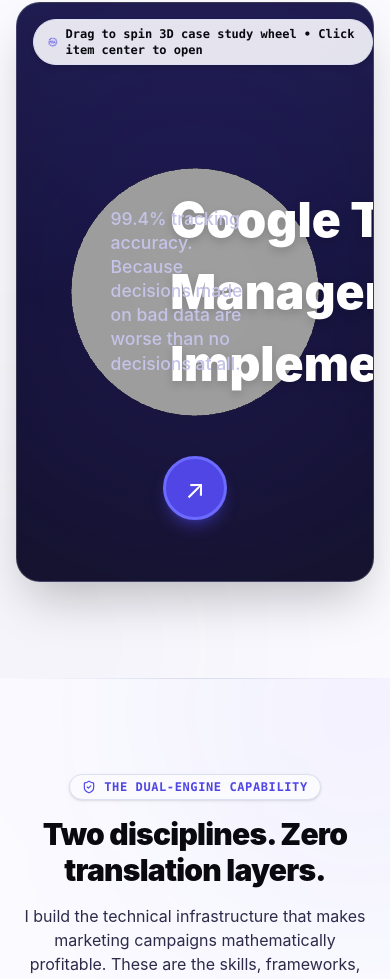
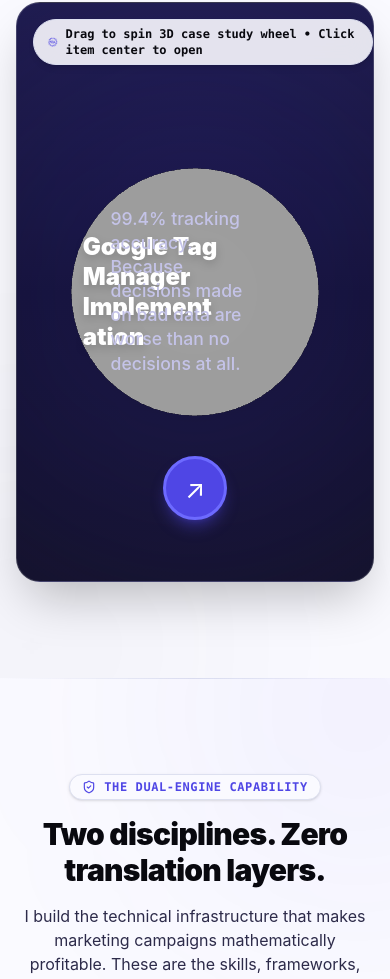
Before and after one commit to praneeth4265/praneeth-portfolio, a React (Vite) app: page / in a window 390 px wide. Shown: the part 3494-4473 px from the top of the page. Built offline with nearby package versions, Linux system fonts and the light colour scheme.

Commit message:
fix: restrict title width in InfiniteMenu and add responsive text sizing to prevent description overlapping

```diff
--- a/src/components/reactbits/cards/InfiniteMenu.tsx
+++ b/src/components/reactbits/cards/InfiniteMenu.tsx
@@ -1192,7 +1192,10 @@
           select-none
           absolute
           font-black
-          [font-size:3rem]
+          text-2xl sm:text-3xl md:text-4xl lg:text-5xl
+          leading-tight
+          max-w-[35vw] sm:max-w-[40vw]
+          break-words
           left-[1.6em]
           top-1/2
           transform
```
